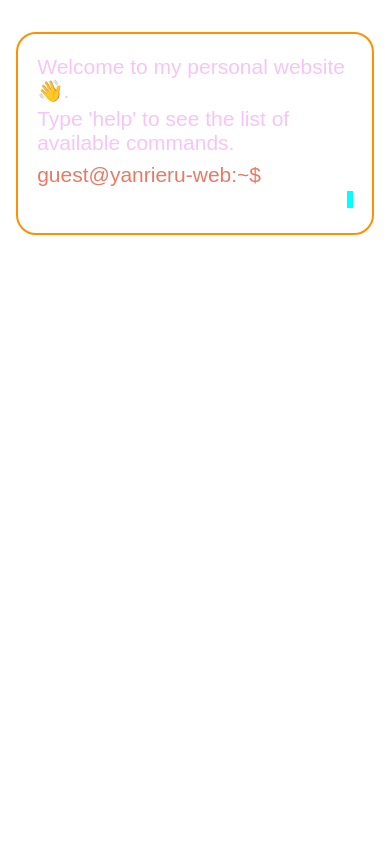
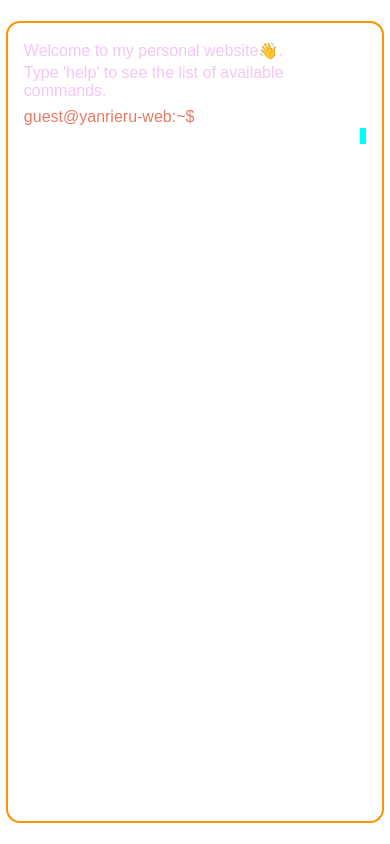
Before and after one commit to yanrieru/view-terminal, a plain HTML site: page index.html in a window 390 px wide. Drawn offline with Linux system fonts and the light colour scheme; a web font is replaced by a local one.

Commit message:
update responsive layout

```diff
--- a/style.css
+++ b/style.css
@@ -13,17 +13,18 @@ body {
 }
 
 .terminal {
-  background-color: none;
+  background-color: transparent;
   padding: 2rem;
-  width: 93%;
+  width: 97%;
   max-width: 100rem;
-  height: 85vh;
+  height: 95vh;
   border: 3px solid #ff9100;
   box-shadow: 0 0 10px #ffffff;
   overflow-y: auto;
   scrollbar-width: none;
   -ms-overflow-style: none;
   border-radius: 20px;
+  box-sizing: border-box;
 }
 
 .terminal::-webkit-scrollbar {
@@ -70,26 +71,57 @@ body {
   }
 }
 
-@media (max-width: 768px) {
+/* Media query untuk tablet (768px - 1024px) */
+@media (min-width: 769px) and (max-width: 1024px) {
   body {
-    font-size: 20px; /* sama seperti desktop */
-    padding: 1rem;
-    height: auto;
+    font-size: 19px;
+    padding: 0;
   }
 
   .terminal {
-    width: 100%;
-    height: auto;
-    max-height: 90vh;
+    width: 97%;
+    height: 95vh;
+    padding: 1.8rem;
+    border-width: 2.5px;
+    /* max-height: 90vh; */
+    margin: auto;
+  }
+
+  .input {
+    font-size: 18px;
+  }
+
+  .cursor {
+    width: 9px;
+    height: 1.2rem;
+  }
+}
+
+/* Tampilan mobile besar/tablet kecil */
+@media (min-width: 481px) and (max-width: 768px) {
+  body {
+    font-size: 18px;
+    padding: 0;
+    /* height: 100vh; */
+    overflow: hidden;
+  }
+
+  .terminal {
+    width: 97%;
     padding: 1.5rem;
     border-width: 2px;
     box-shadow: 0 0 5px #ffffff;
-    border-radius: 20px; /* tetap bulat di semua sisi */
-    margin: 1rem 0; /* beri jarak atas bawah agar tidak ketutup */
+    border-radius: 16px;
+    margin: auto;
+    height: 95vh;
+    /* max-height: 80vh; */
+    display: flex;
+    flex-direction: column;
+    justify-content: flex-start;
   }
 
   .input {
-    font-size: 20px;
+    font-size: 18px;
   }
 
   .cursor {
@@ -98,28 +130,59 @@ body {
   }
 }
 
+/* Perbaikan untuk tampilan mobile */
 @media (max-width: 480px) {
   body {
-    font-size: 21px; /* sedikit lebih besar dari default untuk kenyamanan */
-    padding: 1rem;
-    height: auto;
+    font-size: 16px;
+    padding: 0;
+    /* height: 100vh; */
+    overflow: hidden;
   }
 
   .terminal {
-    width: 100%;
-    height: auto;
-    max-height: 90vh;
-    padding: 1.2rem;
-    border-radius: 20px;
-    margin: 1rem 0;
+    width: 97%;
+    padding: 1rem;
+    border-width: 2px;
+    border-radius: 14px;
+    margin: auto;
+    height: 95vh;
+    /* max-height: 85vh; */
+    display: flex;
+    flex-direction: column;
+    justify-content: flex-start;
   }
 
   .input {
-    font-size: 20px;
+    font-size: 16px;
   }
 
   .cursor {
     width: 6px;
-    height: 1.1rem;
+    height: 1rem;
   }
 }
+
+/* Tambahkan media query untuk layar sangat kecil */
+@media (max-width: 320px) {
+  body {
+    font-size: 14px;
+    padding: 0;
+  }
+
+  .terminal {
+    width: 97%;
+    height: 95vh;
+    padding: 0.8rem;
+    border-width: 1.5px;
+    border-radius: 12px;
+  }
+
+  .input {
+    font-size: 14px;
+  }
+
+  .cursor {
+    width: 5px;
+    height: 0.9rem;
+  }
+}
```
